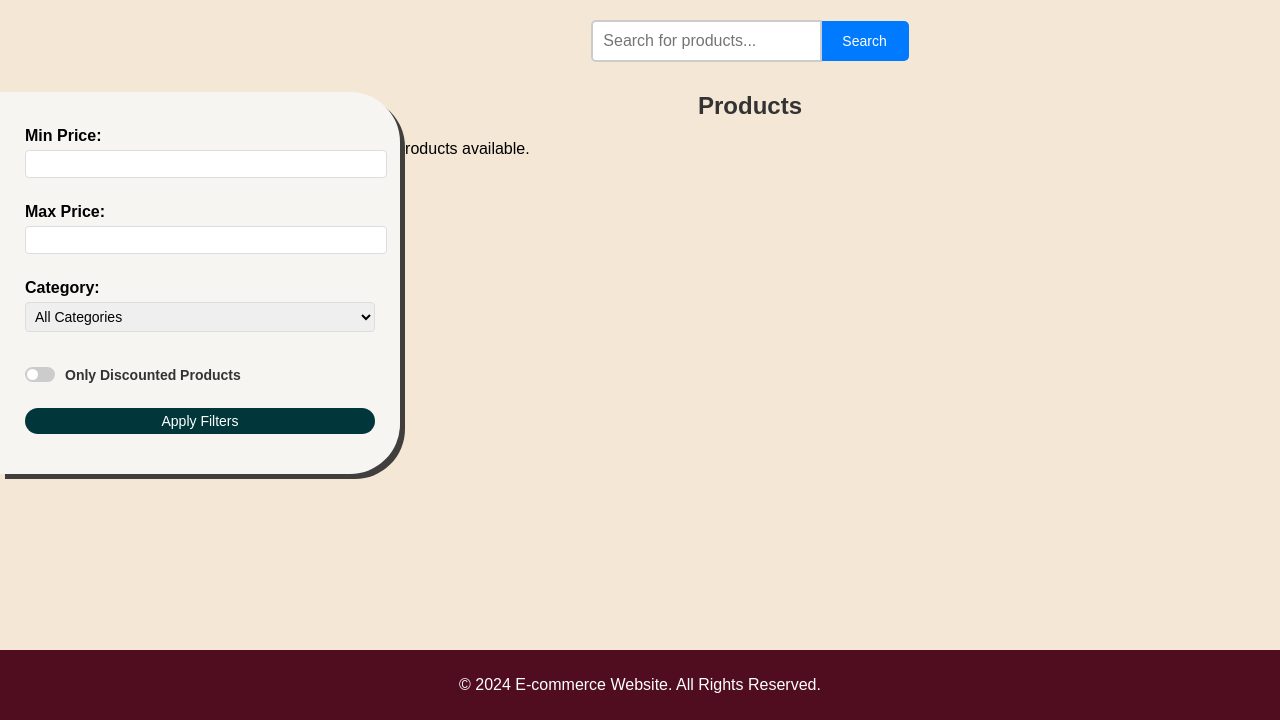
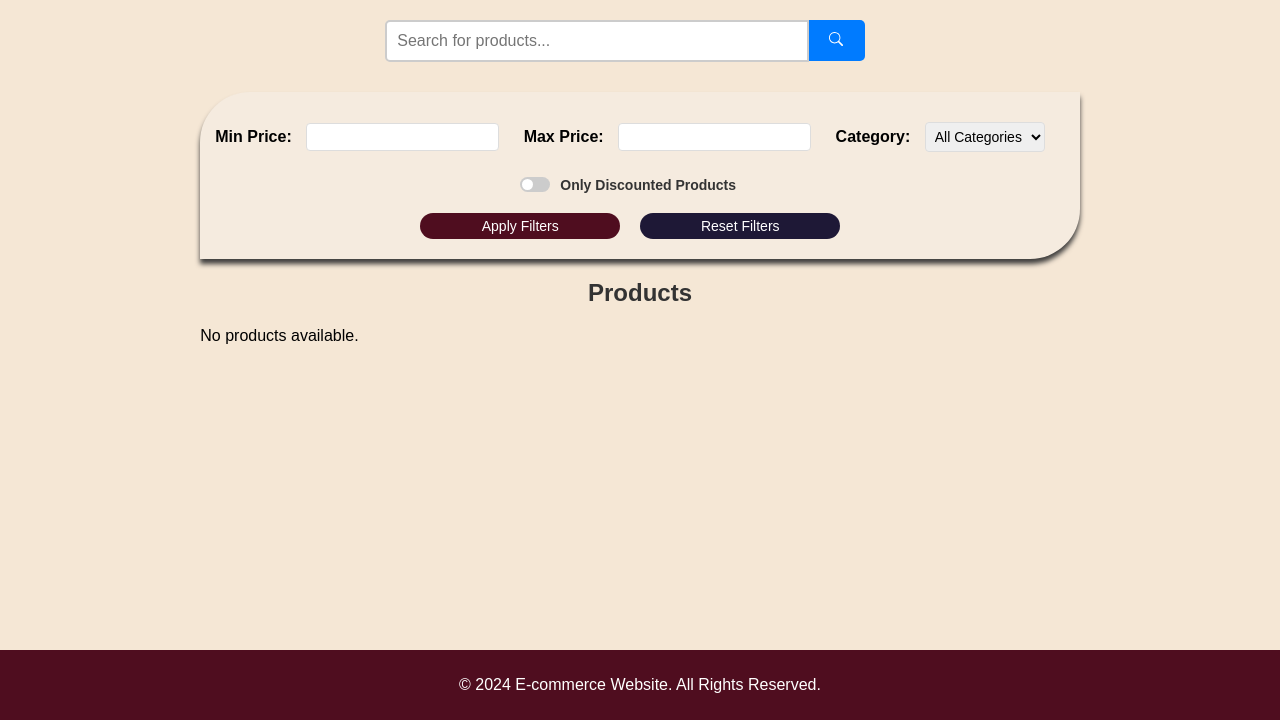
Before and after one commit to macanMehri/ecommerce, a Django app: page /online_shop/all_products/ in a window 1280 px wide. Shown: the part 80-800 px from the top of the page. Run offline with Django 4.2, Linux system fonts and the light colour scheme; data that the repository does not hold is empty; parts of the project's set-up code (start-up, migrations or seed data) failed here and were passed over.

Commit message:
Designed filter section

```diff
--- a/online_shop/static/css/products.css
+++ b/online_shop/static/css/products.css
@@ -4,7 +4,6 @@
     gap: 30px;
     justify-content: center;
     padding: 20px;
-    margin-left: 220px;
 }
 
 .product-item {
@@ -108,11 +107,11 @@ h2 {
     text-align: center;
     color: #333;
     margin-bottom: 20px;
-    margin-left: 220px;
 }
 /* Search Section */
 .search-section {
-    margin-left: 220px;
+    width: 550px;
+    margin-left: 150px;
     text-align: center;
     margin-bottom: 30px;
 }
@@ -122,7 +121,7 @@ h2 {
     justify-content: center;
     align-items: center;
     max-width: 600px;
-    margin: auto;
+
 }
 
 .search-input {
@@ -158,77 +157,89 @@ h2 {
 
 /* Filter Section */
 .filter-section {
-    position: absolute;
-    left: 0;
-    width: 350px;
-    background-color: #f7f5f2;
-    padding: 25px;
-    box-shadow: 5px 5px #403f3e;
+    display: flex;
+    flex-wrap: nowrap;
+    align-items: center;
+    gap: 30px; /* Space between items */
+    background-color: #f5ebdf;
+    color: #000000;
+    padding: 15px;
+    box-shadow: 0px 5px 5px 0px #403f3e;
     border-right: 0px solid #ddd;
-    border-radius:  0 50px 50px 0;
+    border-radius: 50px 0px 50px 0;
     overflow-y: auto;
+    align-items: center;
 }
 
 .filter-section h3 {
     font-size: 1.5em;
-    margin-bottom: 20px;
+    margin-right: 20px; /* Space to align with flex layout */
 }
 
 .filter-section label {
-    display: block;
-    margin-top: 10px;
     font-weight: bold;
+    margin-right: 10px;
 }
 
 .filter-section input,
 .filter-section select,
 .filter-section button {
-    width: 100%;
+    width: auto;
     padding: 5px;
-    margin-top: 5px;
-    margin-bottom: 15px;
     border: 1px solid #ddd;
     border-radius: 4px;
     font-size: 14px;
+    margin-right: 20px;
+    margin-bottom: 5px;
+    margin-top: 15px;
 }
 
+.filter-section .submit-box {
+    display: flex;
+    align-items: center;
+    margin-left: 205px;
+}
+.filter-section .reset {
+    background-color: #1e1836;
+}
+.filter-section .reset:hover {
+    background-color: #141024;
+}
 .filter-section button {
-    background-color: #01373b;
+    background-color: #4f0d1f;
     color: white;
     border: none;
     cursor: pointer;
     border-radius: 20px;
+    align: center;
+    width: 200px;
 }
 
 .filter-section button:hover {
-    background-color: #01282b;
+    background-color: #3b0917;
 }
-/* Container for Custom Checkbox */
+.custom-checkbox input[type="checkbox"] {
+    display: none;
+}
 .custom-checkbox {
+    margin-left: 305px;
+    margin-bottom: 5px;
+    margin-top: 20px;
     display: flex;
     align-items: center;
     gap: 10px;
-    margin-top: 10px;
     font-family: Arial, sans-serif;
     font-size: 14px;
-    padding-bottom: 20px;
+    padding-bottom: 0; /* Adjust for inline layout */
 }
 
-/* Hide Default Checkbox */
-.custom-checkbox input[type="checkbox"] {
-    display: none;
-}
-
-/* Custom Checkbox Label Style */
 .custom-checkbox label {
     cursor: pointer;
     color: #333;
+    padding-left: 40px;
     position: relative;
-    padding-left: 40px;
-    display: inline-block;
 }
 
-/* Checkbox Toggle Appearance */
 .custom-checkbox label:before {
     content: '';
     position: absolute;
@@ -241,7 +252,6 @@ h2 {
     transition: all 0.3s ease;
 }
 
-/* Circle Inside the Toggle */
 .custom-checkbox label:after {
     content: '';
     position: absolute;
@@ -254,7 +264,6 @@ h2 {
     transition: all 0.3s ease;
 }
 
-/* Checked State */
 .custom-checkbox input[type="checkbox"]:checked + label:before {
     background-color: #007bff;
 }
@@ -263,13 +272,14 @@ h2 {
     transform: translateX(15px);
 }
 
-/* Hover Effect */
 .custom-checkbox label:hover:before {
     background-color: #b3b3b3;
 }
 
-
-/* Hover Effect */
 .styled-checkbox label:hover:before {
     border-color: #0056b3;
 }
+
+.drop-box {
+    cursor: pointer;
+}
--- a/online_shop/templates/all_products.html
+++ b/online_shop/templates/all_products.html
@@ -2,11 +2,14 @@
 {% load static %}
 {% block content %}
 <link rel="stylesheet" href="{% static 'css/products.css' %}">
-
 <section class="search-section">
     <form method="get" action="{% url 'all_products' %}" class="search-form">
         <input type="text" name="query" placeholder="Search for products..." value="{{ request.GET.query }}" class="search-input">
-        <button type="submit" class="search-button">Search</button>
+        <button type="submit" class="search-button">
+            <svg xmlns="http://www.w3.org/2000/svg" width="14" height="14" fill="currentColor" class="bi bi-search" viewBox="0 0 16 16">
+              <path d="M11.742 10.344a6.5 6.5 0 1 0-1.397 1.398h-.001q.044.06.098.115l3.85 3.85a1 1 0 0 0 1.415-1.414l-3.85-3.85a1 1 0 0 0-.115-.1zM12 6.5a5.5 5.5 0 1 1-11 0 5.5 5.5 0 0 1 11 0"/>
+            </svg>
+        </button>
     </form>
 </section>
 
@@ -21,7 +24,7 @@
 
     <!-- Category Filter -->
     <label for="category">Category:</label>
-    <select id="category" name="category">
+    <select id="category" name="category" class="drop-box">
         <option value="">All Categories</option>
         {% for category in categories %}
             <option value="{{ category.id }}" {% if request.GET.category == category.id|stringformat:"s" %}selected{% endif %}>
@@ -35,9 +38,10 @@
     <input type="checkbox" id="discount" name="discount" {% if request.GET.discount %}checked{% endif %}>
     <label for="discount">Only Discounted Products</label>
 </div>
-
-    <!-- Submit Button -->
+<div class="submit-box">
     <button type="submit">Apply Filters</button>
+    <button class="reset" type="reset" onclick="window.location.href='{% url 'all_products' %}'">Reset Filters</button>
+</div>
 </form>
 </section>
 
```
